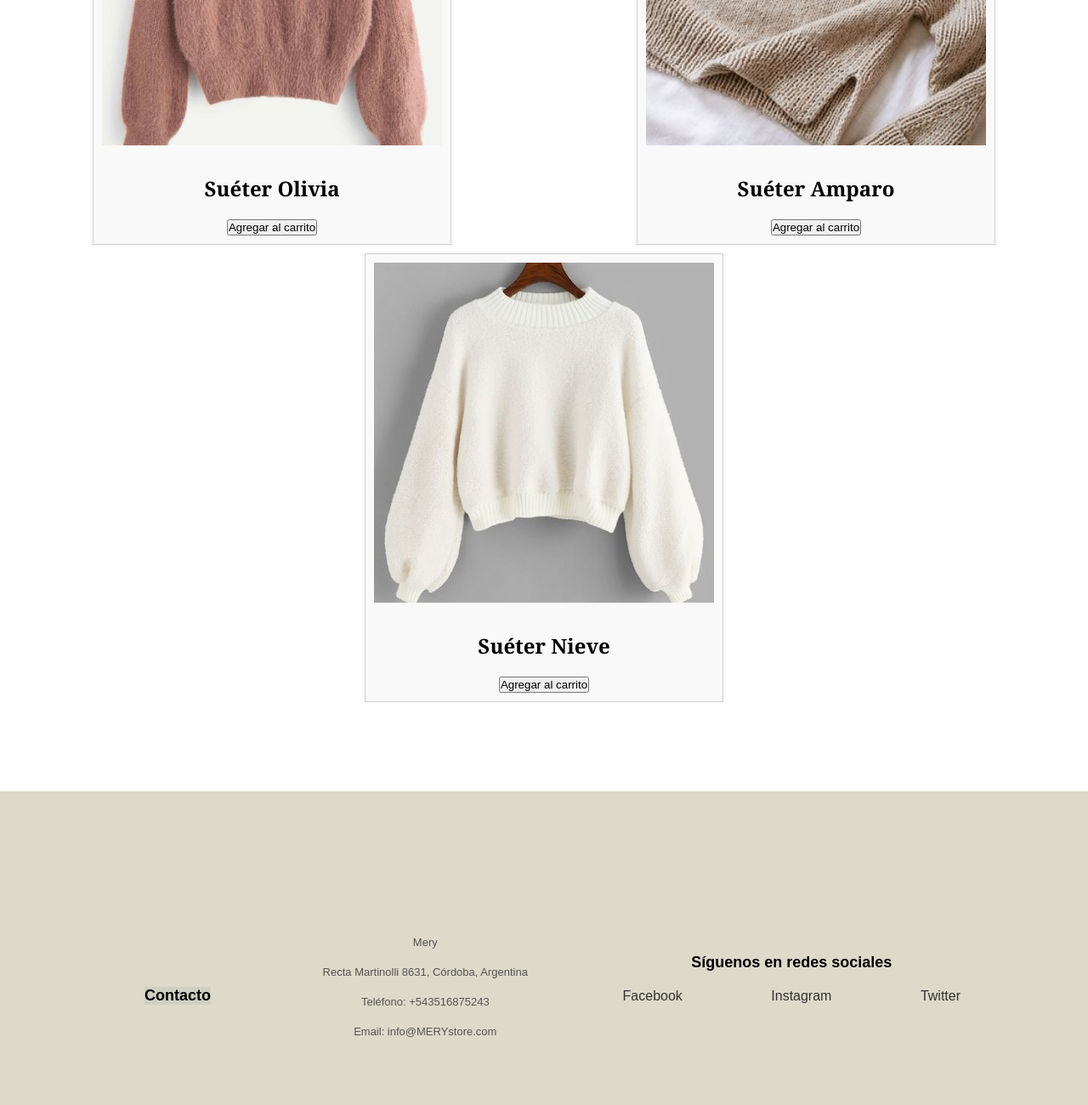
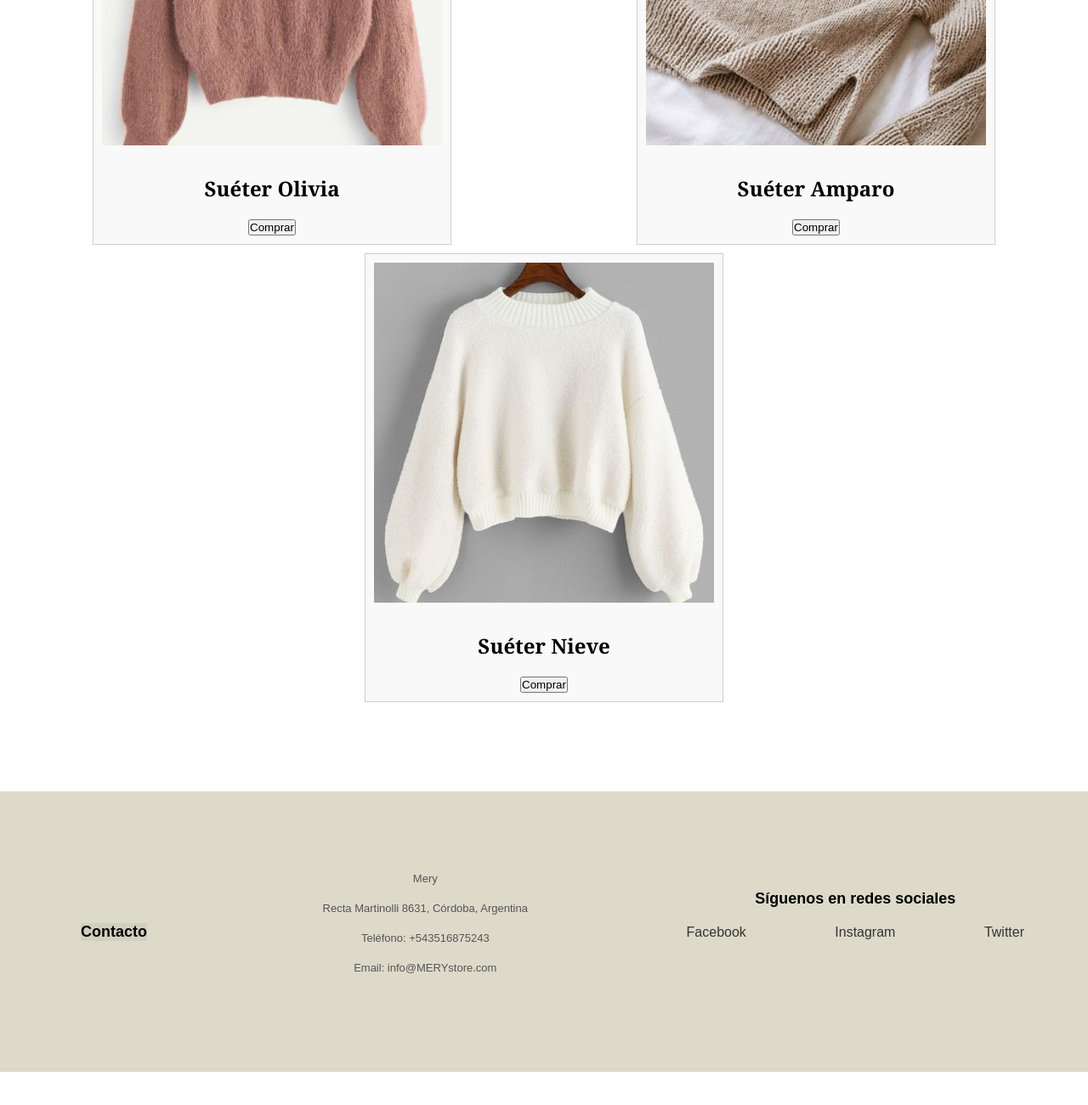
Before and after one commit to mariasolacuna/PF-ACUNA, a website: page index.html in a window 1280 px wide. Shown: the part 1048-2348 px from the top of the page at 85% size. After the commit the page ends 2309 px from the top, so only its background shows below. Drawn offline with nearby package versions, Linux system fonts and the light colour scheme.

Commit message:
cambio en el boton comprar

```diff
--- a/css/style.css
+++ b/css/style.css
@@ -243,7 +243,7 @@ input[type="submit"] {
 footer {
   margin-top: 100px;
   background-color: #dddaca;
-  padding: 150px;
+  padding: 75px;
   display: flex;
   justify-content: space-between;
   align-items: center;
--- a/index.html
+++ b/index.html
@@ -9,13 +9,9 @@
     <link rel="stylesheet" href="./css/style.css">
     <title>Mery Sweater</title>
 </head>
-
 <body>
-
   <header>
-
     <h1 class="titulo animate__animated animate__bounceIn "  >MERY</h1>
-
       <nav>
         <ul>
           <a  class="nav"  href="./index.html">Inicio</a>
@@ -25,45 +21,31 @@
           <a  class="nav"  href="./pages/contacto.html">Contacto</a>
         </ul>
       </nav>
-
-
   </header>
-
-
   <main>
-
     <img class="fotoinicio"src="./recursos/fondo.jpg" alt="fondo">
-
       <h4>Productos</h4>
-
         <section class="sweaters">
           <div class="sweater">
             <img src="./recursos/sueter rosa.jpg" alt="Suéter 1">
             <h2>Suéter Olivia</h2>
-          <button>Agregar al carrito</button>
+            <button>Comprar</button>
           </div>
-
           <div class="sweater">
             <img src="./recursos/griss.jpg" alt="Suéter 2">
             <h2>Suéter Amparo</h2>
-          <button>Agregar al carrito</button>
+            <button>Comprar</button>
           </div>
-
           <div class="sweater">
             <img src="./recursos/sueter blanco 1.jpg" alt="Suéter 3">
             <h2>Suéter Nieve</h2>
-          <button>Agregar al carrito</button>
+           <button>Comprar</button>
           </div>
         </section>
-
   </main>
-
   <footer>
-
     <h3 class="contacto1">Contacto</h3>
-
       <div class="contacto">
-
         <p>Mery</p>
         <p>Recta Martinolli 8631, Córdoba, Argentina</p>
         <p>Teléfono: +543516875243</p>
@@ -77,9 +59,6 @@
             <li><a href="https://www.twitter.com/MERY" target="_blank">Twitter</a></li>
           </ul>
       </div>
-
   </footer>
-
-
 </body>
 </html>
```
Also changed, not shown: pages/cambio-devoluciones.html (+0 -16 lines), pages/contacto.html (+0 -25 lines), pages/guia-de-talles.html (+0 -20 lines), pages/productos.html (+1 -40 lines). Lines whose indentation alone changed are shown as unchanged.
